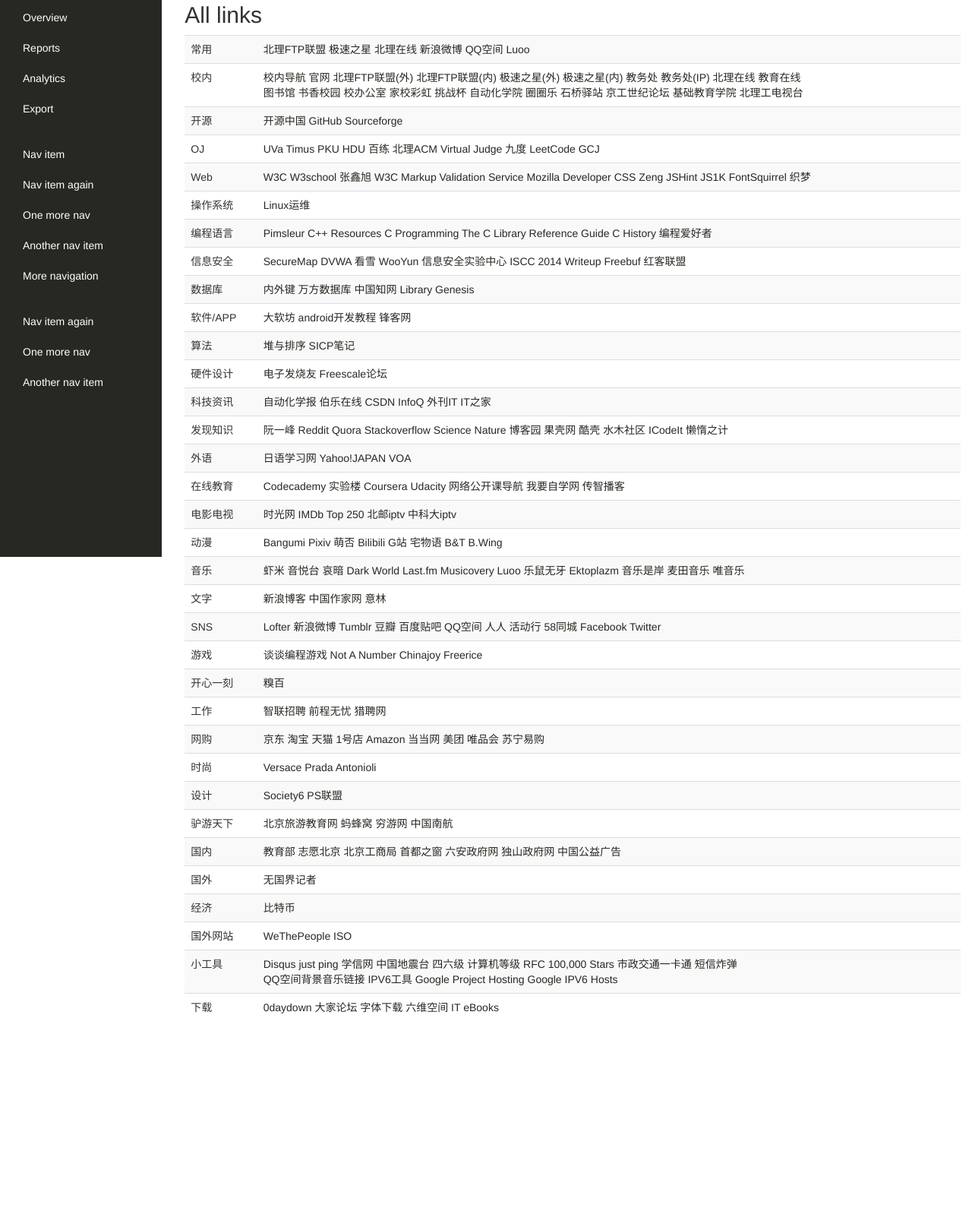
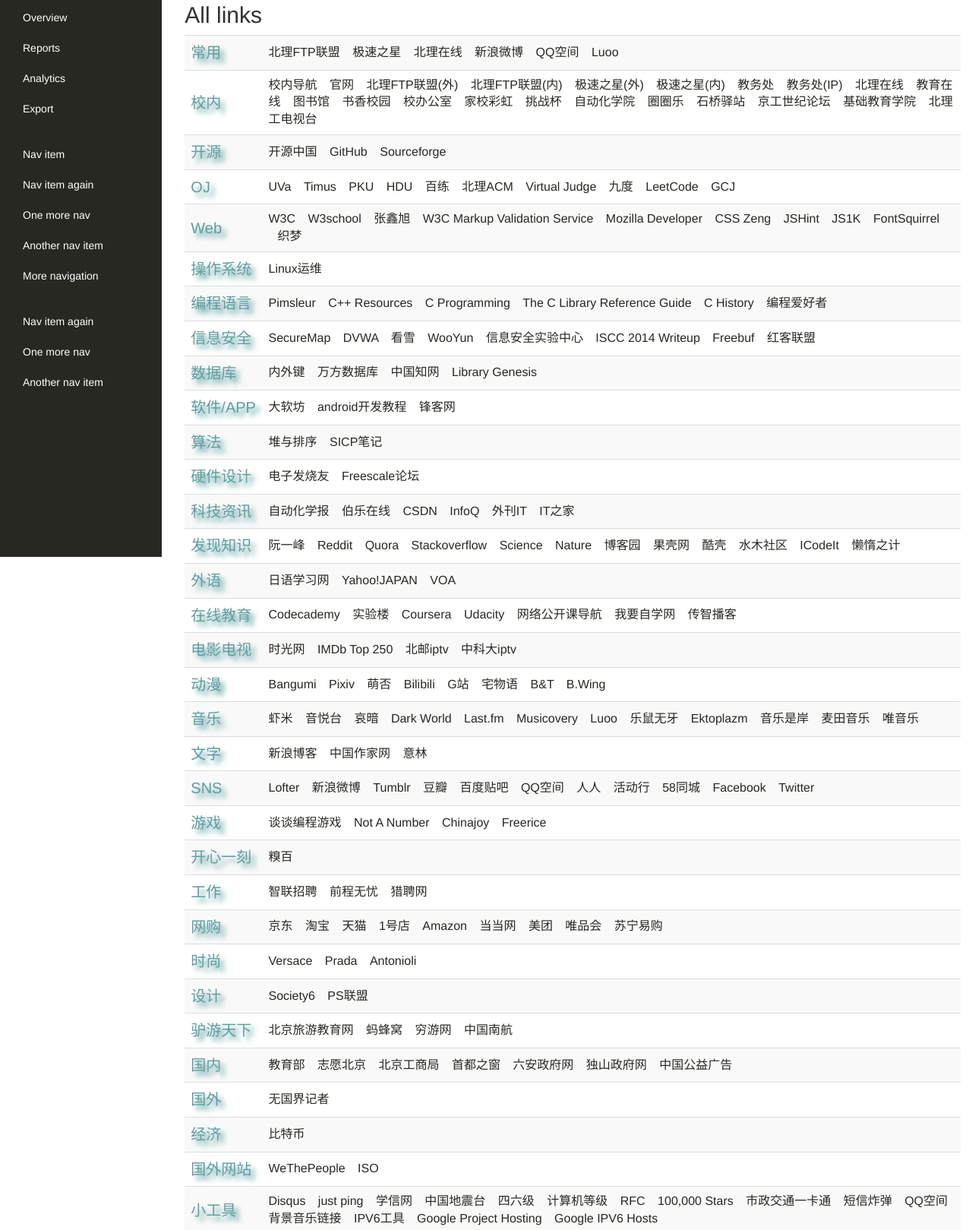
Before and after one commit to WoeiSheu/bookmarks, a plain HTML site: page index.html in a window 1280 px wide. Shown: the part 67-1686 px from the top of the page at 76% size. Before the commit the page ends 1431 px from the top, so only its background shows below. Drawn offline with Linux system fonts and the light colour scheme; files that its build step writes are made by us from their sources.

Commit message:
update the css and index. Change the style of links.

```diff
--- a/css/bookmarks.css
+++ b/css/bookmarks.css
@@ -20,6 +20,11 @@
     -ms-animation-iteration-count:1;
     -ms-transform-origin:;
     -ms-animation-fill-mode:forwards;
+}
+@media(max-width: 960px){
+    .sidebar {
+        display: none;
+    }
 }
 @-moz-keyframes SpeedIn{
     0%{
@@ -112,6 +117,7 @@
 }
 div.container-fluid div.main table.table a {
     color: #272822;
+    margin-left: 12px;
 }
 div.container-fluid div.main table.table a:hover,
 a:focus {
@@ -120,3 +126,19 @@
 div.container-fluid div.main table.table a:visited {
     color: blue;
 }
+div.main table.table > tbody > tr > td:first-child {
+    width: 10%;
+    color: #5f9ea0;
+    font-size: 20px;
+    text-shadow: 6px 6px 6px; /*! text-shadow: 6px 6px 6px yellow; */
+    vertical-align: middle;
+}
+div.main table.table > tbody > tr > td:last-child {
+    font-size: 16px;
+    vertical-align: middle;
+}
+div.main table.table > tbody > tr > td:last-child > p {
+    margin: 0px;
+    text-indent: -12px;  /*! <p>元素自动换行后对齐*/
+    text-align: left;
+}
--- a/index.html
+++ b/index.html
@@ -8,7 +8,7 @@
 
     <link rel="shortcut icon" href="imgs/favicon.ico">
     <link href="css/bootstrap.min.css" rel="stylesheet" media="screen">
-    <link href="bootstrap-theme.min.css" rel="stylesheet" media="screen">
+    <link href="css/bootstrap-theme.min.css" rel="stylesheet" media="screen">
     <link rel="stylesheet" type="text/css" href="css/bookmarks.css" media="screen">
   </head>
 
@@ -69,20 +69,24 @@
           <h2 class="sub-header">All links</h2>
           <div class="table-responsive">
             <table class="table table-striped">
+              <tbody>
                 <tr>
                   <td>常用</td>
                   <td>
+                    <p>
                       <a href="http://out.bitunion.org/">北理FTP联盟</a>
                       <a href="http://out.bitpt.cn/bbs/forum.php">极速之星</a>
                       <a href="http://online.bit.edu.cn/ccs/main/loginIndex.do">北理在线</a>
                       <a href="http://weibo.com/">新浪微博</a>
                       <a href="http://qzone.qq.com">QQ空间</a>
                       <a href="http://www.luoo.net/">Luoo</a>
+                    </p>
                   </td>
                 </tr>
                 <tr>
                   <td>校内</td>
                   <td>
+                    <p>
                       <a href="http://www.bit.edu.cn/dhw/zxs/index.htm">校内导航</a>
                       <a href="http://www.bit.edu.cn/">官网</a>
                       <a href="http://out.bitunion.org/">北理FTP联盟(外)</a>
@@ -92,7 +96,7 @@
                       <a href="http://jwc.bit.edu.cn/">教务处</a>
                       <a href="http://10.0.6.51/">教务处(IP)</a>
                       <a href="http://online.bit.edu.cn/ccs/main/loginIndex.do">北理在线</a>
-                  <a href="http://elearning.bit.edu.cn/eol/homepage/common/">教育在线</a><br>
+                      <a href="http://elearning.bit.edu.cn/eol/homepage/common/">教育在线</a>
                       <a href="http://lib.bit.edu.cn/">图书馆</a>
                       <a href="http://sxbit.chineseall.cn/">书香校园</a>
                       <a href="http://10.102.20.2/xxfb.php">校办公室</a>
@@ -104,19 +108,23 @@
                       <a href="http://bbs.century.bit.edu.cn/bbs/index.php">京工世纪论坛</a>
                       <a href="http://sla.bit.edu.cn/">基础教育学院</a>
                       <a href="http://bittv.bit.edu.cn/">北理工电视台</a>
+                    </p>
                   </td>
                 </tr>
                 <tr>
                   <td>开源</td>
                   <td>
+                    <p>
                       <a href="http://www.oschina.net/">开源中国</a>
                       <a href="https://github.com/">GitHub</a>
                       <a href="http://sourceforge.net/">Sourceforge</a>
+                    </p>
                   </td>
                 </tr>
                 <tr>
                   <td>OJ</td>
                   <td>
+                    <p>
                       <a href="http://uva.onlinejudge.org/">UVa</a>
                       <a href="http://acm.timus.ru/">Timus</a>
                       <a href="http://poj.org/">PKU</a>
@@ -127,11 +135,13 @@
                       <a href="http://ac.jobdu.com/">九度</a>
                       <a href="https://oj.leetcode.com/">LeetCode</a>
                       <a href="https://code.google.com/codejam/">GCJ</a>
+                    </p>
                   </td>
                 </tr>
                 <tr>
                   <td>Web</td>
                   <td>
+                    <p>
                       <a href="http://www.w3.org/">W3C</a>
                       <a href="http://www.w3school.com.cn/">W3school</a>
                       <a href="http://www.zhangxinxu.com/wordpress/">张鑫旭</a>
@@ -142,28 +152,34 @@
                       <a href="http://js1k.com/">JS1K</a>
                       <a href="http://www.fontsquirrel.com/">FontSquirrel</a>
                       <a href="http://www.dedecms.com/">织梦</a>
+                    </p>
                   </td>
                 </tr>
                 <tr>
                   <td>操作系统</td>
                   <td>
+                    <p>
                       <a href="http://www.centos.bz/">Linux运维</a>
+                    </p>
                   </td>
                 </tr>
                 <tr>
                   <td>编程语言</td>
                   <td>
+                    <p>
                       <a href="http://www.pimsleur.com/">Pimsleur</a>
                       <a href="http://www.cplusplus.com/">C++ Resources</a>
                       <a href="http://www.cprogramming.com/">C Programming</a>
                       <a href="http://www.acm.uiuc.edu/webmonkeys/book/c_guide/">The C Library Reference Guide</a>
                       <a href="http://cm.bell-labs.com/cm/cs/who/dmr/chist.html">C History</a>
                       <a href="http://www.programfan.com/acm/">编程爱好者</a>
+                    </p>
                   </td>
                 </tr>
                 <tr>
                   <td>信息安全</td>
                   <td>
+                    <p>
                       <a href="http://www.securitymap.org/">SecureMap</a>
                       <a href="http://dvwa.mujj.cn/">DVWA</a>
                       <a href="http://bbs.pediy.com/">看雪</a>
@@ -172,53 +188,65 @@
                       <a href="http://joychou.org/index.php/Misc/iscc-ctf-2014-writeup.html">ISCC 2014 Writeup</a>
                       <a href="http://www.freebuf.com/">Freebuf</a>
                       <a href="http://www.cnhonkerarmy.com/portal.php">红客联盟</a>
+                    </p>
                   </td>
                 </tr>
                 <tr>
                   <td>数据库</td>
                   <td>
+                    <p>
                       <a href="http://blog.csdn.net/xrt95050/article/details/5556411">内外键</a>
                       <a href="http://www.wanfangdata.com.cn/">万方数据库</a>
                       <a href="http://www.cnki.net/">中国知网</a>
                       <a href="http://gen.lib.rus.ec/">Library Genesis</a>
+                    </p>
                   </td>
                 </tr>
                 <tr>
                   <td>软件/APP</td>
                   <td>
+                    <p>
                       <a href="http://app.hustonline.net/major">大软坊</a>
                       <a href="http://www.cnblogs.com/aimeng/archive/2012/03/13/2393244.html">android开发教程</a>
                       <a href="http://www.phonekr.com/">锋客网</a>
+                    </p>
                   </td>
                 </tr>
                 <tr>
                   <td>算法</td>
                   <td>
+                    <p>
                       <a href="http://blog.csdn.net/morewindows/article/details/6709644">堆与排序</a>
                       <a href="http://simplemind.info/sicp/">SICP笔记</a>
+                    </p>
                   </td>
                 </tr>
                 <tr>
                   <td>硬件设计</td>
                   <td>
+                    <p>
                       <a href="http://www.elecfans.com/">电子发烧友</a>
                       <a href="http://www.znczz.com/forum.php">Freescale论坛</a>
+                    </p>
                   </td>
                 </tr>
                 <tr>
                   <td>科技资讯</td>
                   <td>
+                    <p>
                       <a href="http://www.aas.net.cn/CN/volumn/current.shtml">自动化学报</a>
                       <a href="http://blog.jobbole.com/">伯乐在线</a>
                       <a href="http://www.csdn.net/">CSDN</a>
                       <a href="http://www.infoq.com">InfoQ</a>
                       <a href="http://www.aqee.net/">外刊IT</a>
                       <a href="http://www.ithome.com/">IT之家</a>
+                    </p>
                   </td>
                 </tr>
                 <tr>
                   <td>发现知识</td>
                   <td>
+                    <p>
                       <a href="http://www.ruanyifeng.com/home.html">阮一峰</a>
                       <a href="http://www.reddit.com/">Reddit</a>
                       <a href="http://www.quora.com/">Quora</a>
@@ -231,19 +259,23 @@
                       <a href="http://www.newsmth.net/">水木社区</a>
                       <a href="http://icodeit.org/">ICodeIt</a>
                       <a href="http://www.ljf.cn/">懒惰之计</a>
+                    </p>
                   </td>
                 </tr>
                 <tr>
                   <td>外语</td>
                   <td>
+                    <p>
                       <a href="http://jp.tingroom.com/">日语学习网</a>
                       <a href="http://www.yahoo.co.jp/">Yahoo!JAPAN</a>
                       <a href="http://www.51voa.com/">VOA</a>
+                    </p>
                   </td>
                 </tr>
                 <tr>
                   <td>在线教育</td>
                   <td>
+                    <p>
                       <a href="http://www.codecademy.com/zh/dashboard">Codecademy</a>
                       <a href="http://www.shiyanlou.com/courses/">实验楼</a>
                       <a href="https://www.coursera.org/">Coursera</a>
@@ -251,20 +283,24 @@
                       <a href="http://www.edu.cn/html/opencourse/index.shtml">网络公开课导航</a>
                       <a href="http://www.51zxw.net/">我要自学网</a>
                       <a href="http://www.itcast.cn/">传智播客</a>
+                    </p>
                   </td>
                 </tr>
                 <tr>
                   <td>电影电视</td>
                   <td>
+                    <p>
                       <a href="http://www.mtime.com/">时光网</a>
                       <a href="http://iptv.bupt.edu.cn/">IMDb Top 250</a>
                       <a href="http://iptv.bupt.edu.cn/">北邮iptv</a>
                       <a href="http://tv6.ustc.edu.cn/">中科大iptv</a>
+                    </p>
                   </td>
                 </tr>
                 <tr>
                   <td>动漫</td>
                   <td>
+                    <p>
                       <a href="http://bangumi.tv/">Bangumi</a>
                       <a href="http://www.pixiv.net/mypage.php">Pixiv</a>
                       <a href="http://moefou.org/">萌否</a>
@@ -273,11 +309,13 @@
                       <a href="http://www.zhaiwuyu.com/">宅物语</a>
                       <a href="http://www.xxbt.com/">B&T</a>
                       <a href="http://www.lovebwing.com/">B.Wing</a>
+                    </p>
                   </td>
                 </tr>
                 <tr>
                   <td>音乐</td>
                   <td>
+                    <p>
                       <a href="http://www.xiami.com/">虾米</a>
                       <a href="http://www.yinyuetai.com/">音悦台</a>
                       <a href="http://schwarzwei.blogbus.com/">哀暗</a>
@@ -290,19 +328,23 @@
                       <a href="http://www.mologer.cn/">音乐是岸</a>
                       <a href="http://www.mtyyw.com/">麦田音乐</a>
                       <a href="http://vinmusic.com/">唯音乐</a>
+                    </p>
                   </td>
                 </tr>
                 <tr>
                   <td>文字</td>
                   <td>
+                    <p>
                       <a href="http://blog.sina.com.cn">新浪博客</a>
                       <a href="http://www.chinawriter.com.cn/">中国作家网</a>
                       <a href="http://www.yilin.net.cn/">意林</a>
+                    </p>
                   </td>
                 </tr>
                 <tr>
                   <td>SNS</td>
                   <td>
+                    <p>
                       <a href="http://www.lofter.com/">Lofter</a>
                       <a href="http://weibo.com/">新浪微博</a>
                       <a href="https://www.tumblr.com/">Tumblr</a>
@@ -314,34 +356,42 @@
                       <a href="http://bj.58.com/">58同城</a>
                       <a href="https://www.facebook.com/">Facebook</a>
                       <a href="https://twitter.com/">Twitter</a>
+                    </p>
                   </td>
                 </tr>
                 <tr>
                   <td>游戏</td>
                   <td>
+                    <p>
                       <a href="http://tieba.baidu.com/p/3216510915">谈谈编程游戏</a>
                       <a href="http://iteratoradvance.github.io/">Not A Number</a>
                       <a href="http://www.chinajoy.net/">Chinajoy</a>
                       <a href="http://freerice.com/">Freerice</a>
+                    </p>
                   </td>
                 </tr>
                 <tr>
                   <td>开心一刻</td>
                   <td>
+                    <p>
                       <a href="http://www.qiushibaike.com/">糗百</a>
+                    </p>
                   </td>
                 </tr>
                 <tr>
                   <td>工作</td>
                   <td>
+                    <p>
                       <a href="http://www.zhaopin.com/">智联招聘</a>
                       <a href="http://www.51job.com/">前程无忧</a>
                       <a href="http://www.liepin.com/">猎聘网</a>
+                    </p>
                   </td>
                 </tr>
                 <tr>
                   <td>网购</td>
                   <td>
+                    <p>
                       <a href="http://www.jd.com/">京东</a>
                       <a href="http://www.taobao.com/">淘宝</a>
                       <a href="http://www.tmall.com/">天猫</a>
@@ -351,35 +401,43 @@
                       <a href="www.meituan.com/">美团</a>
                       <a href="http://shop.vipshop.com/">唯品会</a>
                       <a href="http://www.suning.com/">苏宁易购</a>
+                    </p>
                   </td>
                 </tr>
                 <tr>
                   <td>时尚</td>
                   <td>
+                    <p>
                       <a href="http://www.versace.com/">Versace</a>
                       <a href="http://www.prada.com/">Prada</a>
                       <a href="http://www.antonioli.eu/">Antonioli</a>
+                    </p>
                   </td>
                 </tr>
                 <tr>
                   <td>设计</td>
                   <td>
+                    <p>
                       <a href="http://society6.com/">Society6</a>
                       <a href="http://www.68ps.com/">PS联盟</a>
+                    </p>
                   </td>
                 </tr>
                 <tr>
                   <td>驴游天下</td>
                   <td>
+                    <p>
                       <a href="http://www.bjlyjy.com/">北京旅游教育网</a>
                       <a href="http://www.mafengwo.cn/">蚂蜂窝</a>
                       <a href="http://www.qyer.com/">穷游网</a>
                       <a href="http://www.csair.com/cn/index.shtml">中国南航</a>
+                    </p>
                   </td>
                 </tr>
                 <tr>
                   <td>国内</td>
                   <td>
+                    <p>
                       <a href="http://www.moe.gov.cn/">教育部</a>
                       <a href="http://www.bv2008.cn/index.shtml">志愿北京</a>
                       <a href="http://www.hd315.gov.cn/">北京工商局</a>
@@ -387,30 +445,38 @@
                       <a href="http://www.luan.gov.cn/">六安政府网</a>
                       <a href="http://www.ahds.gov.cn/">独山政府网</a>
                       <a href="http://www.cnpad.net/">中国公益广告</a>
+                    </p>
                   </td>
                 </tr>
                 <tr>
                   <td>国外</td>
                   <td>
+                    <p>
                       <a href="http://rsf-chinese.org/">无国界记者</a>
+                    </p>
                   </td>
                 </tr>
                 <tr>
                   <td>经济</td>
                   <td>
+                    <p>
                       <a href="https://blockchain.info/zh-cn/wallet/login">比特币</a>
+                    </p>
                   </td>
                 </tr>
                 <tr>
                   <td>国外网站</td>
                   <td>
+                    <p>
                       <a href="https://petitions.whitehouse.gov/">WeThePeople</a>
                       <a href="http://www.iso.org/iso/home.html">ISO</a>
+                    </p>
                   </td>
                 </tr>
                 <tr>
                   <td>小工具</td>
                   <td>
+                    <p>
                       <a href="https://disqus.com/">Disqus</a>
                       <a href="http://cloudmonitor.ca.com/zh_cn/ping.php">just ping</a>
                       <a href="http://www.chsi.com.cn/">学信网</a>
@@ -420,23 +486,27 @@
                       <a href="http://www.ietf.org/rfc.html">RFC</a>
                       <a href="http://workshop.chromeexperiments.com/stars/">100,000 Stars</a>
                       <a href="http://www.hzt360.com/">市政交通一卡通</a>
-                  <a href="http://0907tool.duapp.com/sms/">短信炸弹</a><br>
+                      <a href="http://0907tool.duapp.com/sms/">短信炸弹</a>
                       <a href="http://www.2ab.net/skydrive.html">QQ空间背景音乐链接</a>
                       <a href="http://ipv6.tsinghua.edu.cn/resource/ipv6-gong-ju/">IPV6工具</a>
                       <a href="https://code.google.com/hosting/">Google Project Hosting</a>
                       <a href="https://code.google.com/p/ipv6-hosts/source/browse/hosts">Google IPV6 Hosts</a>
+                    </p>
                   </td>
                 </tr>
                 <tr>
                   <td>下载</td>
                   <td>
+                    <p>
                       <a href="http://www.0daydown.com/">0daydown</a>
                       <a href="http://club.topsage.com/">大家论坛</a>
                       <a href="http://www.fontsquirrel.com/">字体下载</a>
                       <a href="http://bt.neu6.edu.cn/">六维空间</a>
                       <a href="http://it-ebooks.info/">IT eBooks</a>
+                    </p>
                   </td>
                 </tr>
+              </tbody>
             </table>
           </div>
         </div>
```
Lines whose indentation alone changed are shown as unchanged.
